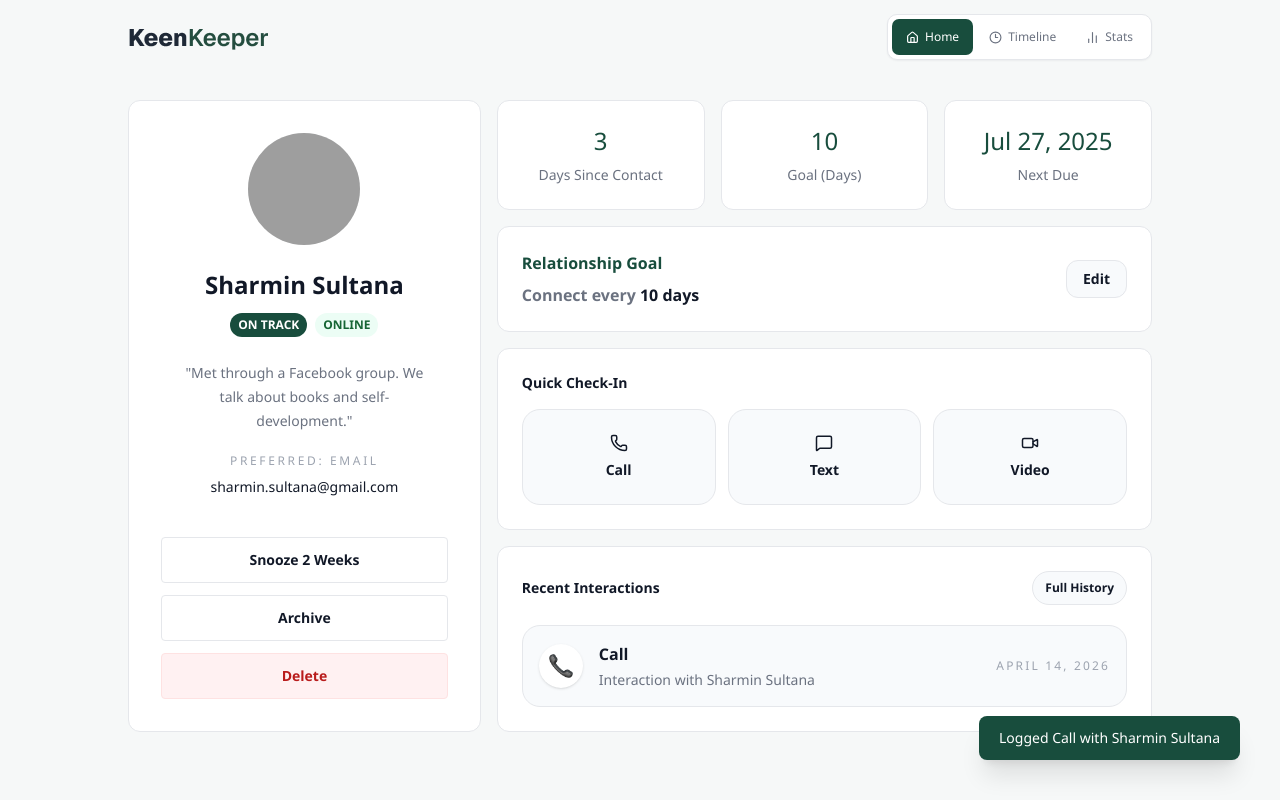
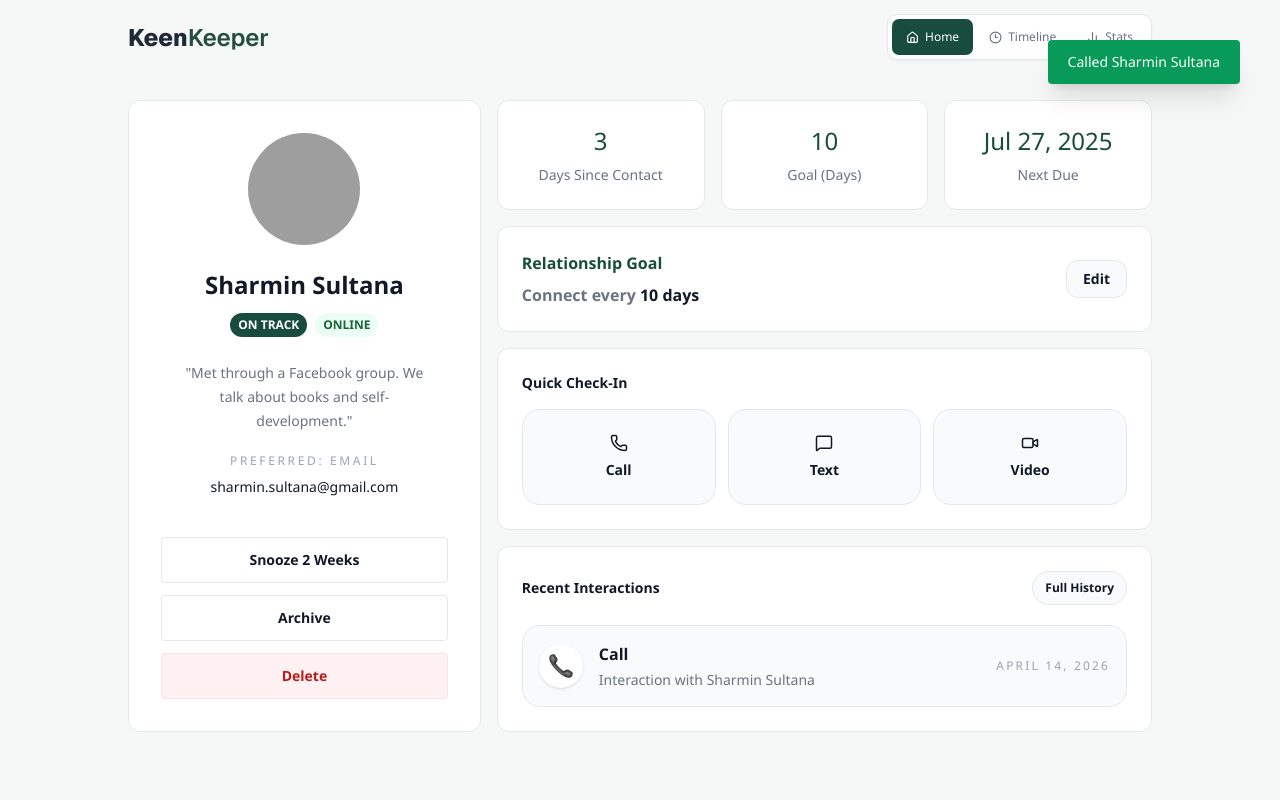
Before and after one commit to rayhan-fardous/kin-keeper, a Next.js app: page /friend/1 in a window 1280 px wide. Both pictures are taken after a click on the button "Call". Shown: the top 800 px of the page. Built offline with nearby package versions, Linux system fonts and the light colour scheme; grey boxes are pictures that could not be loaded.

Commit message:
added toast info

```diff
--- a/src/components/QuickCheckIn.js
+++ b/src/components/QuickCheckIn.js
@@ -37,7 +37,12 @@ export default function QuickCheckIn({ friend }) {
       timestamp: now.getTime(),
     });
 
-    setToastMessage(`Logged ${type} with ${friend.name}`);
+    let toastMsg = "";
+    if (type === "Call") toastMsg = `Called ${friend.name}`;
+    else if (type === "Text") toastMsg = `Texted ${friend.name}`;
+    else if (type === "Video") toastMsg = `Video called ${friend.name}`;
+
+    setToastMessage(toastMsg);
     setTimeout(() => setToastMessage(""), 3000);
   };
 
@@ -46,7 +51,7 @@ export default function QuickCheckIn({ friend }) {
       <p className="text-sm font-semibold text-[#111827]">Quick Check-In</p>
 
       {toastMessage && (
-        <div className="fixed bottom-10 right-10 z-50 whitespace-nowrap rounded-lg bg-[#184d3d] px-5 py-3 text-sm font-medium text-white shadow-xl transition-all">
+        <div className="fixed top-10 right-10 z-50 whitespace-nowrap rounded-sm bg-[#079a58] px-5 py-3 text-sm font-medium text-white shadow-xl transition-all">
           {toastMessage}
         </div>
       )}
```
Also changed, not shown: 1 other file (tests, documents, lock files or other folders).
